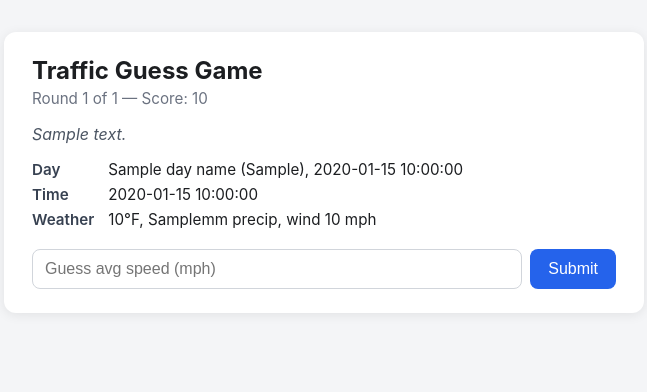
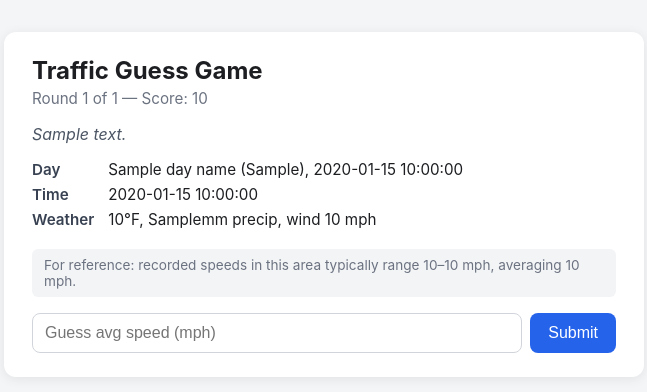
Before and after one commit to meabhhenn/traffic-guess-game, a Flask app: template templates/round.html in a window 1280 px wide. Shown: the top 392 px of the page, without its empty margins (316-963 px from the left). Run offline with Flask 3, Linux system fonts and the light colour scheme; the template is opened without the code that fills it: most values are stand-ins (such as "Sample title", 1, 10 or a date in 2020); parts of the project's set-up code (start-up, migrations or seed data) failed here and were passed over.

Commit message:
provides average speed for users

```diff
--- a/app.py
+++ b/app.py
@@ -24,7 +24,10 @@ MAP_IMAGE_PATH = "static/region_map.png"
 
 df = pd.read_csv("data/joined.csv", parse_dates=["hour_ts"])
 
-print(df.columns.tolist())
+OVERALL_MEAN_SPEED = df["avg_speed_mph"].mean()
+OVERALL_MIN_SPEED = df["avg_speed_mph"].min()
+OVERALL_MAX_SPEED = df["avg_speed_mph"].max()
+
 
 def is_interesting(row):
     return (row["precip_mm"] > 0) or (row["wind_mph"] > 20) or (row["temp_f"] < 20) or (row["temp_f"] > 90)
@@ -95,6 +98,9 @@ def render_round(region_description=REGION_DESCRIPTION, error=None):
         wind_mph=current["wind_mph"],
         map_available=os.path.exists(MAP_IMAGE_PATH),
         region_description=region_description,
+        overall_mean_speed=OVERALL_MEAN_SPEED,
+        overall_min_speed=OVERALL_MIN_SPEED,
+        overall_max_speed=OVERALL_MAX_SPEED,
         error=error,
     )
 
--- a/static/style.css
+++ b/static/style.css
@@ -60,4 +60,11 @@ h1 { margin: 0 0 4px 0; font-size: 1.5rem; }
   border: none;
   cursor: pointer;
   font: inherit;
+}.hint {
+  font-size: 0.85rem;
+  color: #6b7280;
+  background: #f3f4f6;
+  border-radius: 6px;
+  padding: 8px 12px;
+  margin: 0 0 16px 0;
 }
--- a/templates/round.html
+++ b/templates/round.html
@@ -23,6 +23,8 @@
       <dt>Weather</dt><dd>{{ temp_f | round(0) }}°F, {{ precip_mm }}mm precip, wind {{ wind_mph | round(0) }} mph</dd>
     </dl>
 
+    <p class="hint">For reference: recorded speeds in this area typically range {{ overall_min_speed | round(0) }}–{{ overall_max_speed | round(0) }} mph, averaging {{ overall_mean_speed | round(0) }} mph.</p>
+
     {% if error %}<p class="error">{{ error }}</p>{% endif %}
 
     <form class="guess-form" method="POST" action="/guess">
```
Also changed, not shown: prompt_log.md (added, +12 -0 lines), README.md (added).
